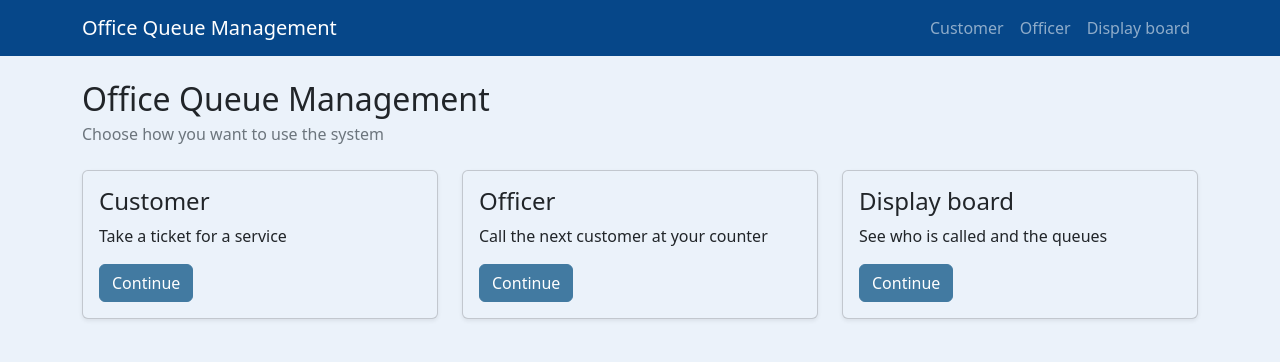
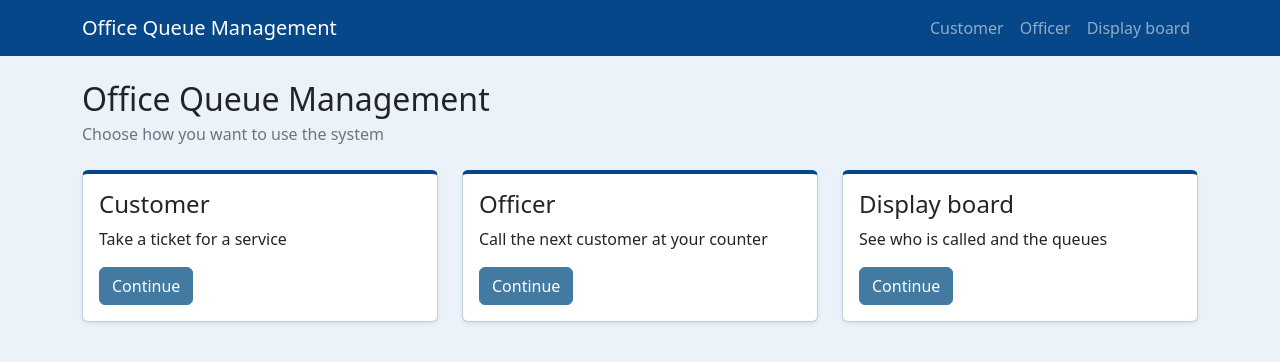
Before and after one commit to aradfr/SWE2-Project, a React (Vite) app in the folder client/: page / in a window 1280 px wide. Shown: the top 362 px of the page. Built offline with nearby package versions, Linux system fonts and the light colour scheme.

Commit message:
style(client): fix component backgrounds and polish home cards

```diff
--- a/client/src/pages/HomePage.jsx
+++ b/client/src/pages/HomePage.jsx
@@ -16,7 +16,7 @@ function HomePage() {
       <Row xs={1} md={3} className="g-4">
         {ROLES.map((role) => (
           <Col key={role.to}>
-            <Card className="h-100 shadow-sm">
+            <Card className="h-100 shadow-sm role-card">
               <Card.Body className="d-flex flex-column">
                 <Card.Title as="h2" className="h4">{role.title}</Card.Title>
                 <Card.Text className="flex-grow-1">{role.description}</Card.Text>
--- a/client/src/theme.css
+++ b/client/src/theme.css
@@ -17,7 +17,6 @@
   --bs-link-color-rgb: 66, 122, 161;
   --bs-link-hover-color: #356281;
   --bs-link-hover-color-rgb: 53, 98, 129;
-  --bs-body-bg: #ebf2fa;
 }
 
 body {
@@ -70,3 +69,30 @@ body {
   background-color: #064789;
   color: #fff;
 }
+
+/* Cards: light primary-coloured border */
+.card {
+  --bs-card-border-color: rgba(66, 122, 161, 0.35);
+}
+
+/* Role cards on the home page */
+.role-card {
+  border-top: 4px solid #064789;
+  transition: transform 0.15s ease, box-shadow 0.15s ease;
+}
+
+.role-card:hover {
+  transform: translateY(-3px);
+  box-shadow: 0 0.5rem 1rem rgba(6, 71, 137, 0.15) !important;
+}
+
+/* No lift animation for users who ask the OS to reduce motion */
+@media (prefers-reduced-motion: reduce) {
+  .role-card {
+    transition: none;
+  }
+
+  .role-card:hover {
+    transform: none;
+  }
+}
```
